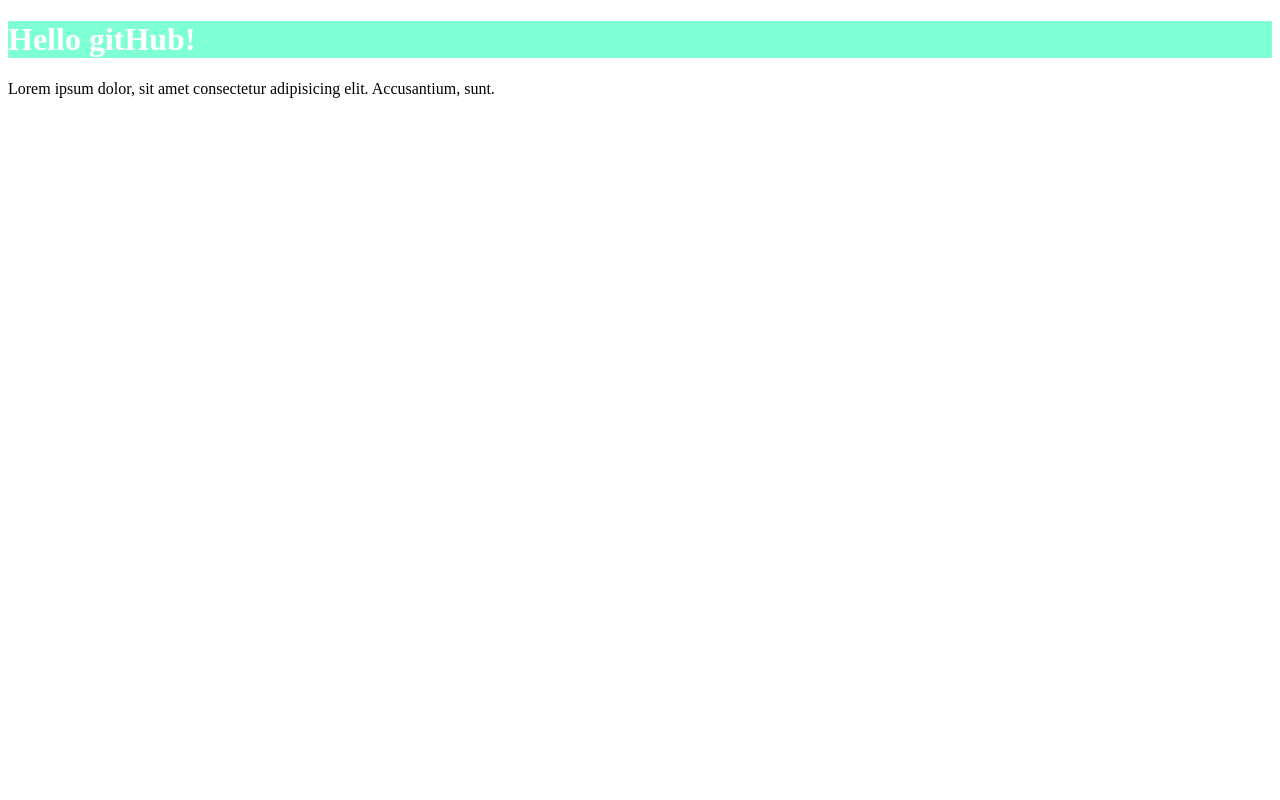
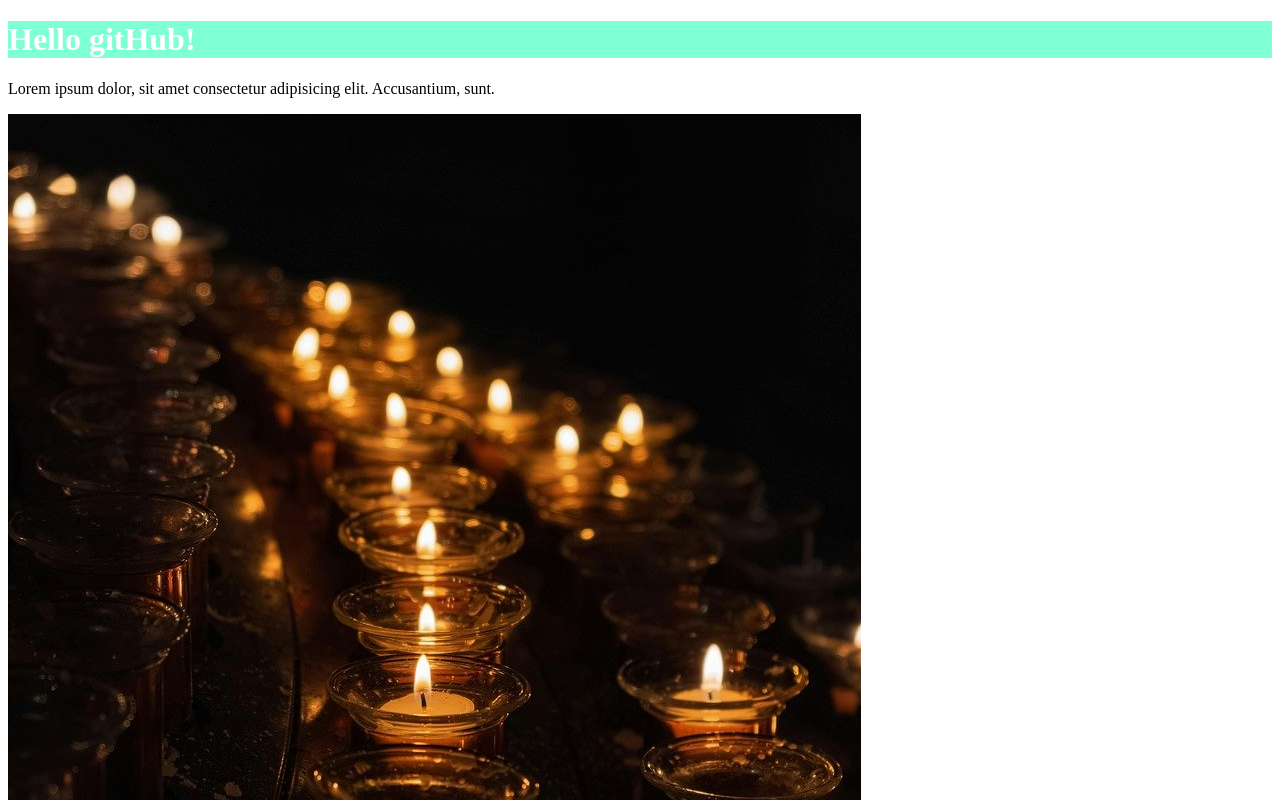
Before and after one commit to MitrofanovMarius/test1, a plain HTML site: page style/index.html in a window 1280 px wide. Shown: the top 800 px of the page. Drawn offline with Linux system fonts and the light colour scheme.

Commit message:
Fire image added to index.html file

```diff
--- a/style/index.html
+++ b/style/index.html
@@ -12,5 +12,6 @@
       Lorem ipsum dolor, sit amet consectetur adipisicing elit. Accusantium,
       sunt.
     </p>
+    <img src="/images/candles-9874140_1280.jpg" alt="Fire">
   </body>
 </html>
```
Also changed, not shown: style/images/candles-9874140_1280.jpg (added).
